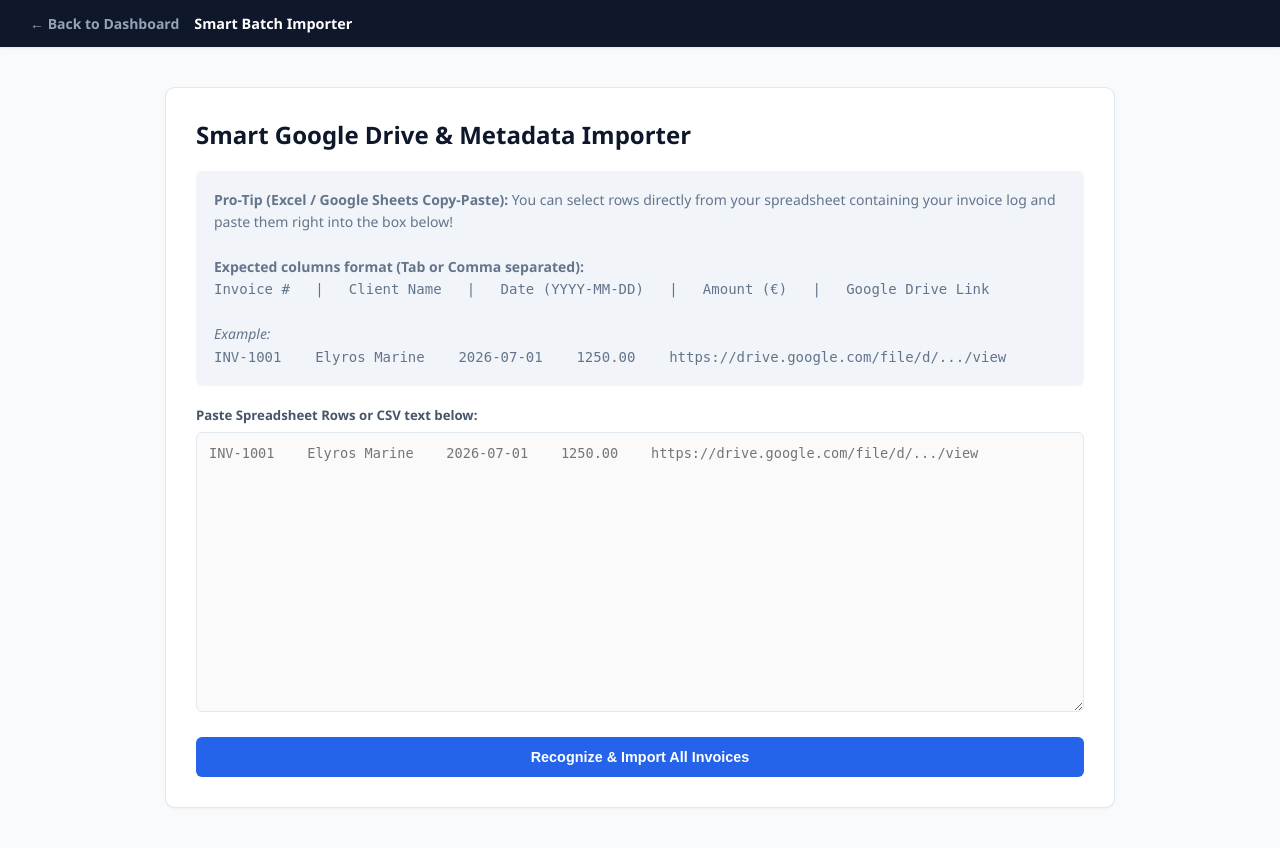
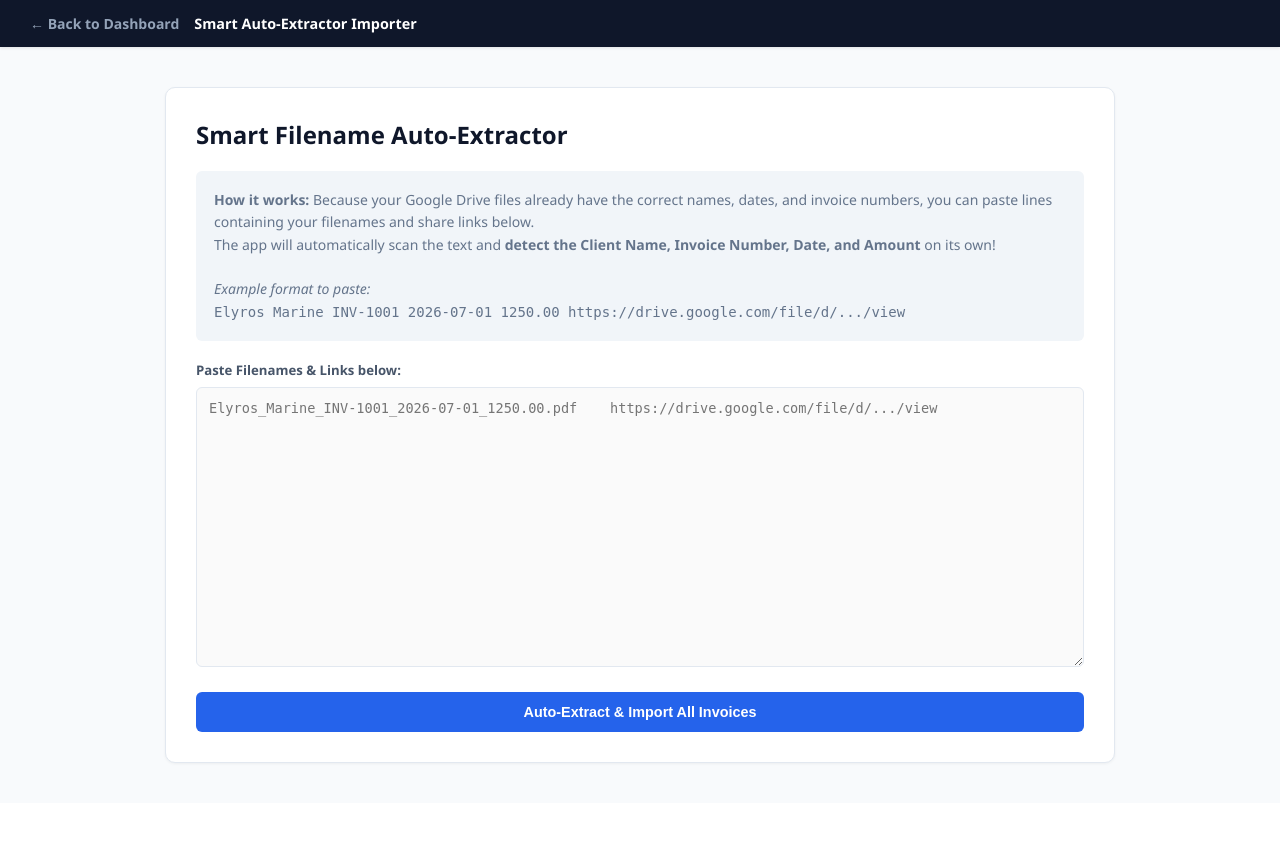
Before and after one commit to marinespecials/marine-parts-tracker, a Django app: page /finance/bulk-import/ in a window 1280 px wide. After the commit the page ends 764 px from the top, so only its background shows below. Run offline with Django 5.2, Linux system fonts and the light colour scheme.

Commit message:
Added smart regex auto-extractor to parse filenames, dates, numbers, and links automatically

```diff
--- a/finance/templates/finance/bulk_import.html
+++ b/finance/templates/finance/bulk_import.html
@@ -2,7 +2,7 @@
 <html lang="en">
 <head>
     <meta charset="UTF-8">
-    <title>Smart Bulk Invoice Importer</title>
+    <title>Smart Auto-Extractor Importer</title>
     <style>
         :root { --primary: #0F172A; --surface: #FFFFFF; --background: #F8FAFC; --accent: #2563EB; --success: #059669; --text: #334155; --border: #E2E8F0; }
         body { font-family: 'Segoe UI', system-ui, sans-serif; background-color: var(--background); margin: 0; color: var(--text); }
@@ -22,35 +22,33 @@
     <div class="navbar">
         <div style="display: flex; gap: 15px; align-items: center;">
             <a href="{% url 'finance:dashboard' %}" style="color: #94A3B8; text-decoration: none; font-weight: 600; font-size: 0.875rem;">&larr; Back to Dashboard</a>
-            <span style="color: white; font-weight: 600; font-size: 0.9rem;">Smart Batch Importer</span>
+            <span style="color: white; font-weight: 600; font-size: 0.9rem;">Smart Auto-Extractor Importer</span>
         </div>
     </div>
 
     <div class="container">
         <div class="card">
-            <h2>Smart Google Drive & Metadata Importer</h2>
+            <h2>Smart Filename Auto-Extractor</h2>
 
             {% if message %}
                 <div class="alert">{{ message }}</div>
             {% endif %}
 
             <div class="instructions">
-                <strong>Pro-Tip (Excel / Google Sheets Copy-Paste):</strong> You can select rows directly from your spreadsheet containing your invoice log and paste them right into the box below!
+                <strong>How it works:</strong> Because your Google Drive files already have the correct names, dates, and invoice numbers, you can paste lines containing your filenames and share links below.
+                <br>The app will automatically scan the text and <strong>detect the Client Name, Invoice Number, Date, and Amount</strong> on its own!
                 <br><br>
-                <strong>Expected columns format (Tab or Comma separated):</strong><br>
-                <code>Invoice # &nbsp;&nbsp;|&nbsp;&nbsp; Client Name &nbsp;&nbsp;|&nbsp;&nbsp; Date (YYYY-MM-DD) &nbsp;&nbsp;|&nbsp;&nbsp; Amount (€) &nbsp;&nbsp;|&nbsp;&nbsp; Google Drive Link</code>
-                <br><br>
-                <em>Example:</em><br>
-                <code>INV-1001 &nbsp;&nbsp; Elyros Marine &nbsp;&nbsp; 2026-07-01 &nbsp;&nbsp; 1250.00 &nbsp;&nbsp; https://drive.google.com/file/d/.../view</code>
+                <em>Example format to paste:</em><br>
+                <code>Elyros Marine INV-1001 2026-07-01 1250.00 https://drive.google.com/file/d/.../view</code>
             </div>
 
             <form method="POST">
                 {% csrf_token %}
 
-                <label style="font-size: 0.825rem; font-weight: 600; color: #475569; display: block;">Paste Spreadsheet Rows or CSV text below:</label>
-                <textarea name="raw_data" placeholder="INV-1001    Elyros Marine    2026-07-01    1250.00    https://drive.google.com/file/d/.../view" required></textarea>
+                <label style="font-size: 0.825rem; font-weight: 600; color: #475569; display: block;">Paste Filenames & Links below:</label>
+                <textarea name="raw_data" placeholder="Elyros_Marine_INV-1001_2026-07-01_1250.00.pdf    https://drive.google.com/file/d/.../view" required></textarea>
 
-                <button type="submit" class="btn">Recognize & Import All Invoices</button>
+                <button type="submit" class="btn">Auto-Extract & Import All Invoices</button>
             </form>
         </div>
     </div>
--- a/finance/views.py
+++ b/finance/views.py
@@ -1,6 +1,7 @@
 import random
 import qrcode
 import csv
+import re
 from io import BytesIO
 from datetime import timedelta, datetime
 
@@ -91,46 +92,60 @@ def bulk_import_links(request):
             if not line:
                 continue
 
-            # Support both Excel copy-paste (tabs) and CSV format (commas)
-            if '\t' in line:
-                parts = [p.strip() for p in line.split('\t')]
-            elif ',' in line:
-                parts = [p.strip() for p in line.split(',')]
-            else:
-                continue
+            # 1. Extract Google Drive URL using regex
+            url_match = re.search(r'https?://[^\s]+', line)
+            drive_url = url_match.group(0) if url_match else ''
 
-            if len(parts) < 2:
-                continue
+            # Remove URL from the line to analyze the filename/metadata text
+            text_content = line.replace(drive_url, '').strip()
 
-            inv_num = parts[0]
+            # 2. Extract Invoice Number
+            inv_match = re.search(r'(INV[-_\s]?\d+|\b[A-Z0-9]{4,10}\b)', text_content, re.IGNORECASE)
+            inv_num = inv_match.group(0).replace(' ', '-').upper() if inv_match else f"INV-{random.randint(1000, 9999)}"
 
-            # Extract Drive URL (looks for http link)
-            drive_url = next((p for p in parts if 'http' in p), parts[-1])
-
-            # Extract metadata (Expected: Invoice#, Client Name, Date, Amount, DriveURL)
-            client_name = parts[1] if len(parts) >= 4 and not 'http' in parts[1] else "General Marine Client"
-            date_str = parts[2] if len(parts) >= 4 and '-' in parts[2] else None
-            amount_str = parts[3] if len(parts) >= 4 else "0.00"
-
-            # Get or create customer profile
-            customer, _ = Customer.objects.get_or_create(name=client_name)
-
-            # Parse issue date
+            # 3. Extract Date
+            date_match = re.search(r'\b(20\d{2}[-/]\d{2}[-/]\d{2}|\d{2}[-/]\d{2}[-/]20\d{2})\b', text_content)
             issue_date = timezone.now().date()
-            if date_str:
+            if date_match:
+                date_str = date_match.group(0).replace('/', '-')
                 try:
-                    issue_date = datetime.strptime(date_str, '%Y-%m-%d').date()
+                    if date_str.startswith('20'):
+                        issue_date = datetime.strptime(date_str, '%Y-%m-%d').date()
+                    else:
+                        issue_date = datetime.strptime(date_str, '%d-%m-%Y').date()
                 except ValueError:
                     pass
 
-            # Parse total amount
-            try:
-                clean_amount = amount_str.replace('€', '').replace('EUR', '').replace(',', '.').strip()
-                total_amount = float(clean_amount)
-            except ValueError:
-                total_amount = 0.00
+            # 4. Extract Amount
+            amount_match = re.search(r'\b\d+[\.,]\d{2}\b', text_content)
+            total_amount = 0.00
+            if amount_match:
+                try:
+                    clean_amt = amount_match.group(0).replace(',', '.')
+                    total_amount = float(clean_amt)
+                except ValueError:
+                    pass
 
-            # Create or update invoice with recognized metadata
+            # 5. Extract Client Name
+            cleaned_name = text_content
+            if inv_match:
+                cleaned_name = cleaned_name.replace(inv_match.group(0), '')
+            if date_match:
+                cleaned_name = cleaned_name.replace(date_match.group(0), '')
+            if amount_match:
+                cleaned_name = cleaned_name.replace(amount_match.group(0), '')
+
+            cleaned_name = re.sub(r'[\._-]+', ' ', cleaned_name)
+            cleaned_name = re.sub(r'\b(pdf|jpg|png|invoice|inv)\b', '', cleaned_name, flags=re.IGNORECASE)
+            client_name = cleaned_name.strip()
+
+            if not client_name or len(client_name) < 2:
+                client_name = "General Marine Client"
+            else:
+                client_name = client_name.title()
+
+            customer, _ = Customer.objects.get_or_create(name=client_name)
+
             invoice, created = Invoice.objects.get_or_create(
                 invoice_number=inv_num,
                 defaults={
@@ -151,7 +166,7 @@ def bulk_import_links(request):
 
             imported_count += 1
 
-        message = f"Successfully imported and recognized {imported_count} invoices with full details!"
+        message = f"Successfully auto-extracted and imported {imported_count} invoices with smart file text parsing!"
 
     context = {
         'customers': customers,
```
